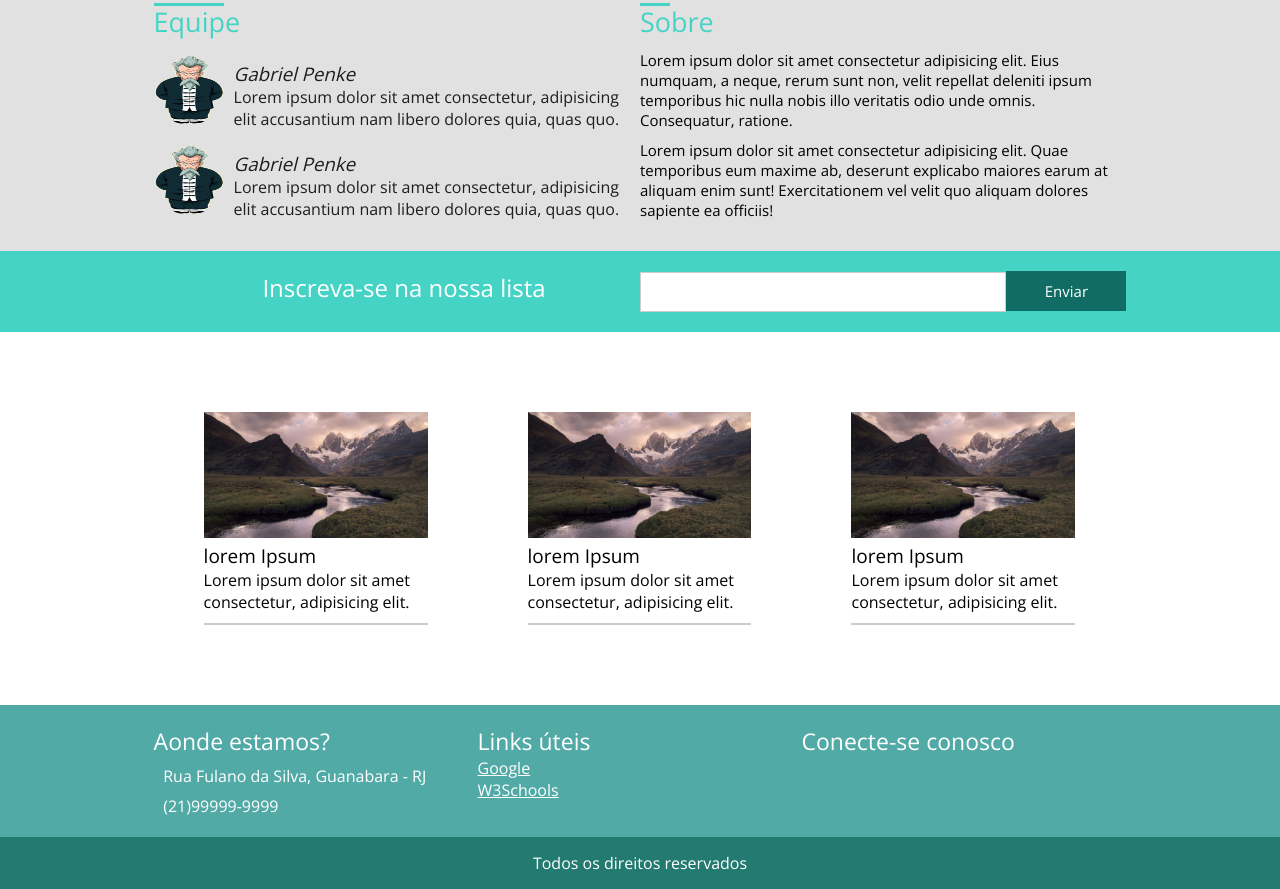
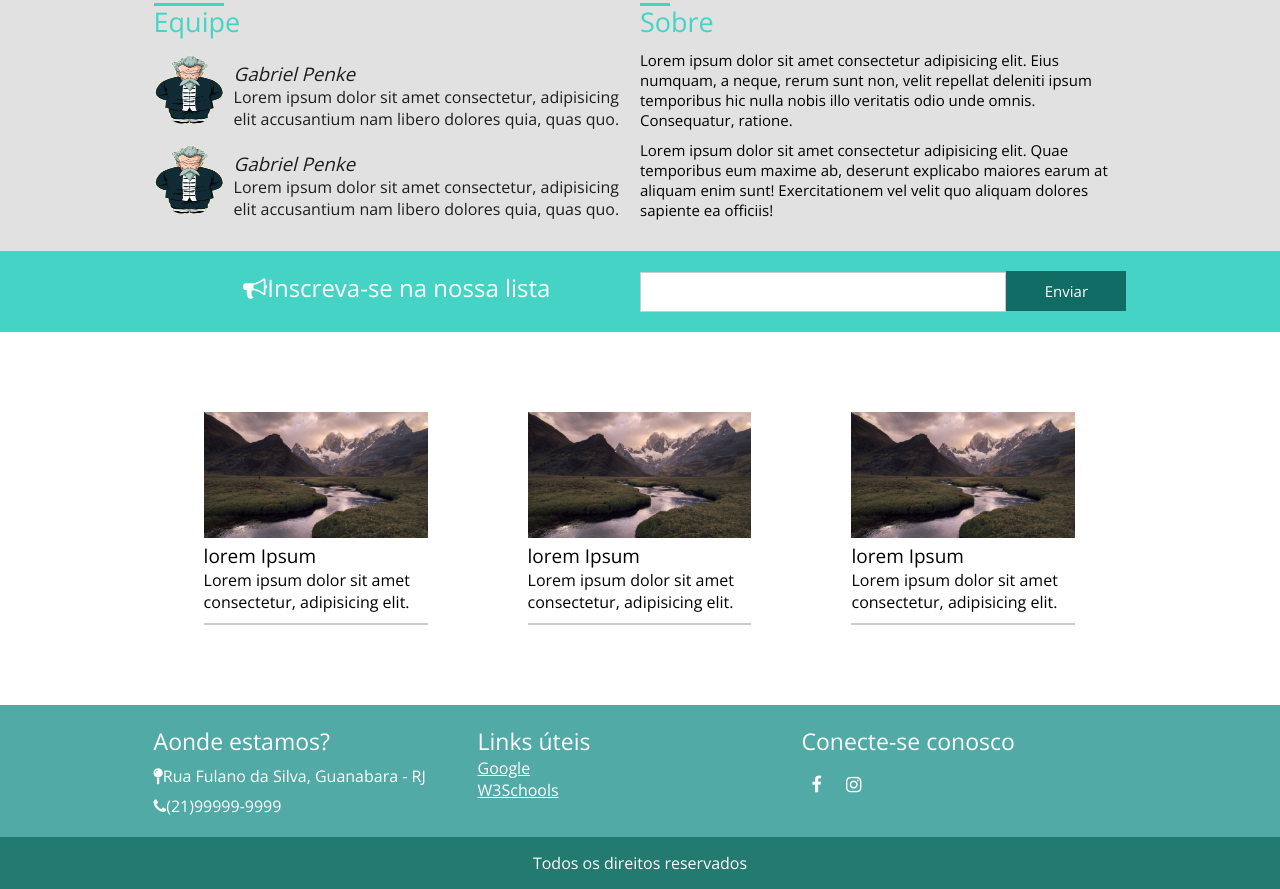
Before and after one commit to Gabriel-Penke/Projeto-Danki-code, a plain HTML site: page index.html in a window 1280 px wide. Shown: the part 870-1759 px from the top of the page. Drawn offline with nearby package versions, Linux system fonts and the light colour scheme.

Commit message:
Alterações
- Icones do font awesome arrumados

```diff
--- a/index.html
+++ b/index.html
@@ -7,6 +7,7 @@
     <meta name="keywords" content="palavra-chave,lorem,ipsum">
     <!--Colocar aqui meta tags de SEO-->
     <link rel="stylesheet" href="css/fontawesome.min.css">
+    <link rel="stylesheet" href="https://stackpath.bootstrapcdn.com/font-awesome/4.7.0/css/font-awesome.min.css">
     <link href="https://fonts.googleapis.com/css2?family=Open+Sans:wght@300;400;700&display=swap" rel="stylesheet">
     <link rel="stylesheet" href="css/style.css">
 </head>
@@ -101,7 +102,7 @@
     <section class="inscricao">
         <div class="conteiner">
             <div class="w50 center">
-                <h2 class="inscricao-texto"><i class="fas fa-bullhorn"></i>Inscreva-se na nossa lista</h2>
+                <h2 class="inscricao-texto"><i class="fa fa-bullhorn"></i>Inscreva-se na nossa lista</h2>
             </div>
             <div class="w50 center">
                 <form class="inscricao-form">
@@ -137,8 +138,8 @@
         <div class="conteiner">
             <div class="w33">
                 <h3>Aonde estamos?</h3>
-                <p><i class="fas fa-map-pin"></i>Rua Fulano da Silva, Guanabara - RJ</p>
-                <p><i class="fas fa-phone-alt"></i>(21)99999-9999</p>
+                <p><i class="fa fa-map-pin"></i>Rua Fulano da Silva, Guanabara - RJ</p>
+                <p><i class="fa fa-phone"></i>(21)99999-9999</p>
             </div><!--W33-->
             <div class="w33">
                 <h3>Links úteis</h3>
```
Also changed, not shown: sobre.html (+3 -2 lines).
